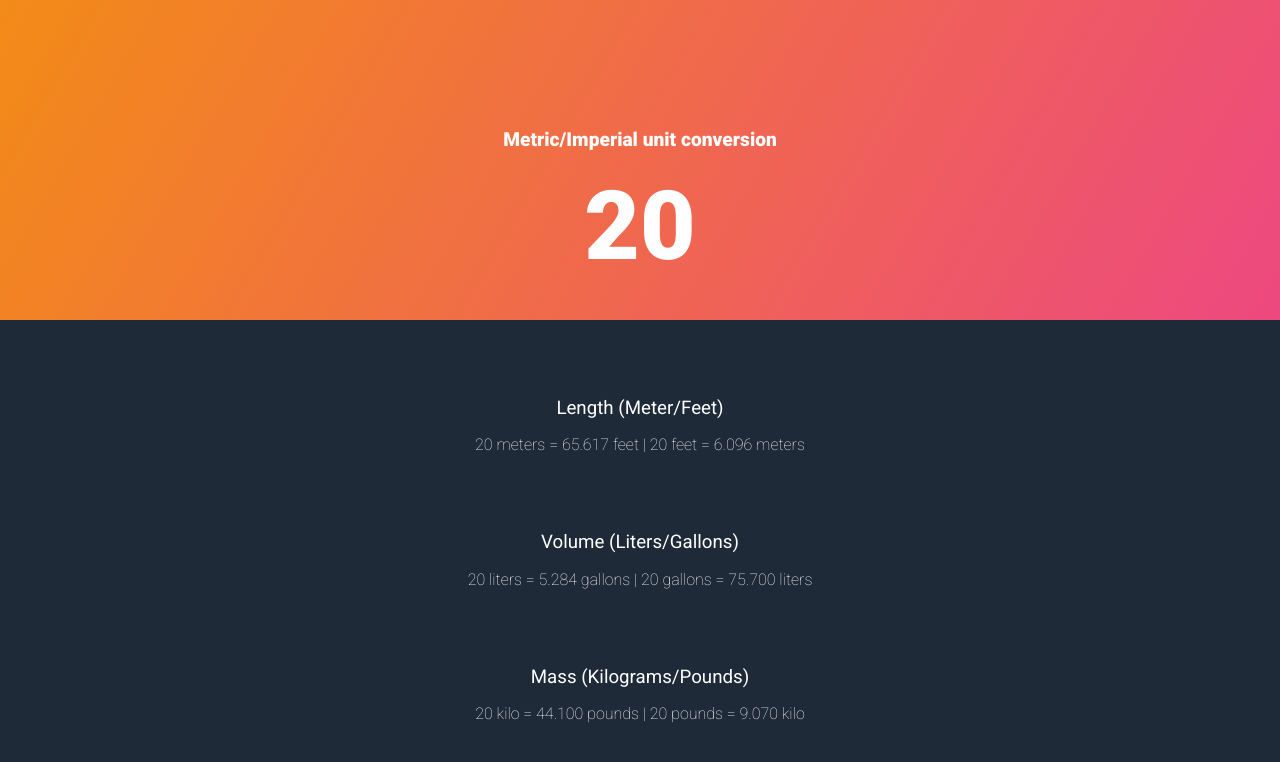
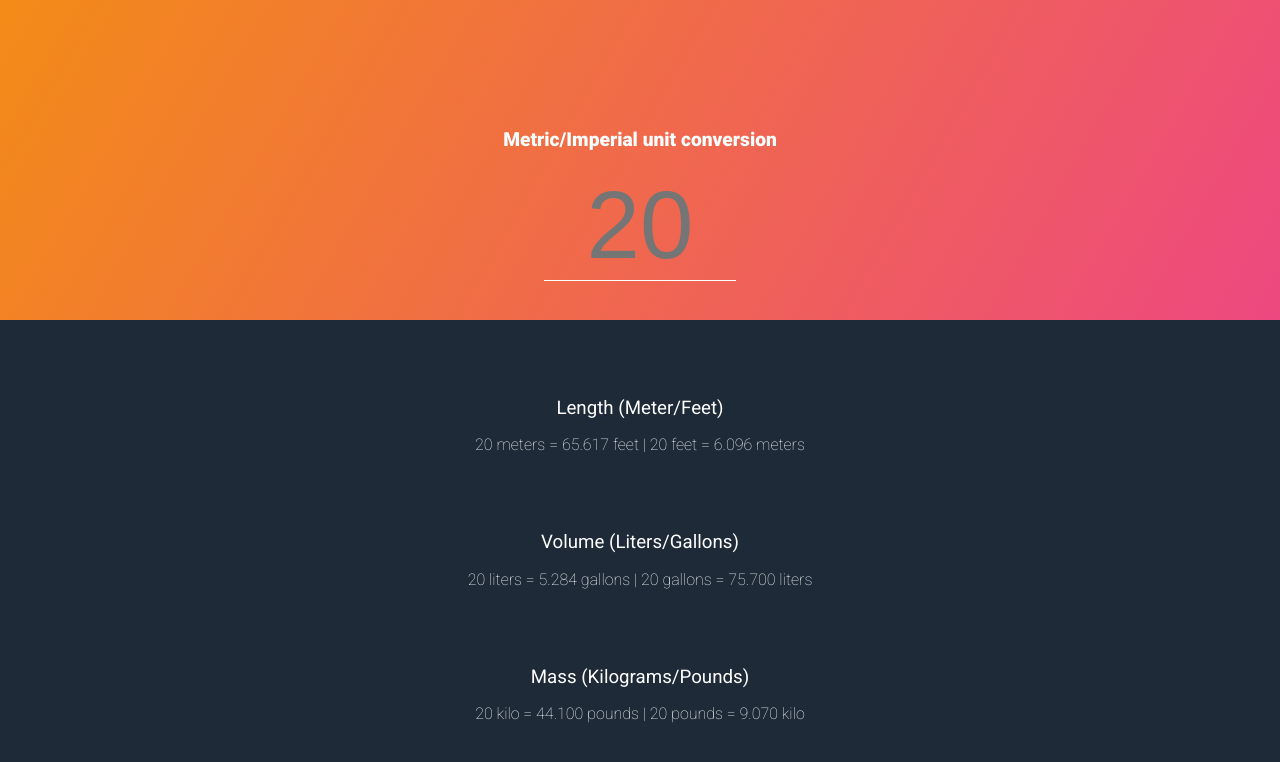
Before and after one commit to Jess247/unit-converter, a plain HTML site: page index.html in a window 1280 px wide. Drawn offline with Linux system fonts and the light colour scheme.

Commit message:
Refactor number input

```diff
--- a/css/styles.css
+++ b/css/styles.css
@@ -37,8 +37,18 @@ body {
     margin-bottom: 1em;
 }
 
-.sub-heading {
+.num-input {
     font-size: 6em;
+    width: 2em;
+    text-align: center;
+    color: var(--font-clr);
+    background: none;
+    border: none;
+    border-bottom: 1px solid var(--font-clr);
+}
+
+.num-input:focus-visible {
+    outline: none;
 }
 
 .unit-section {
--- a/index.html
+++ b/index.html
@@ -14,7 +14,7 @@
     <main class="container">
         <header class="header">
             <h1 class="main-heading">Metric/Imperial unit conversion</h1>
-            <h2 class="sub-heading">20</h2>
+            <input class="num-input" value="" type="text" placeholder="20">
         </header>
         <section class="unit-section">
             <div class="length-container">
--- a/js/script.js
+++ b/js/script.js
@@ -1,4 +1,4 @@
-const numberEl = document.querySelector('.sub-heading');
+const numberEl = document.querySelector('.num-input');
 const meterToFeetEl = document.querySelector('.meter-to-feet');
 const feetToMeterEl = document.querySelector('.feet-to-meter');
 const gallonsToLitersEl = document.querySelector('.gallons-to-liters');
@@ -6,8 +6,15 @@ const litersToGallonsEl = document.querySelector('.liters-to-gallons');
 const kiloToPoundsEl = document.querySelector('.kilos-to-pounds');
 const poundsToKilosEl = document.querySelector('.pounds-to-kilos');
 
-const number = 20;
-numberEl.textContent = number;
+let number = 20;
+numberEl.addEventListener('change', () => {
+    number = numberEl.value;
+    renderPage(number);
+})
+if(numberEl.value === "") {
+    number.textContent = number.value;
+    renderPage(number);
+}
 
 function convertToFeet(num) {
     let mToFt = (num * 3.28084).toFixed(3);
@@ -47,5 +54,3 @@ function renderPage() {
     convertToPounds(number);
     convertToKilos(number);
 }
-
-renderPage();
```
